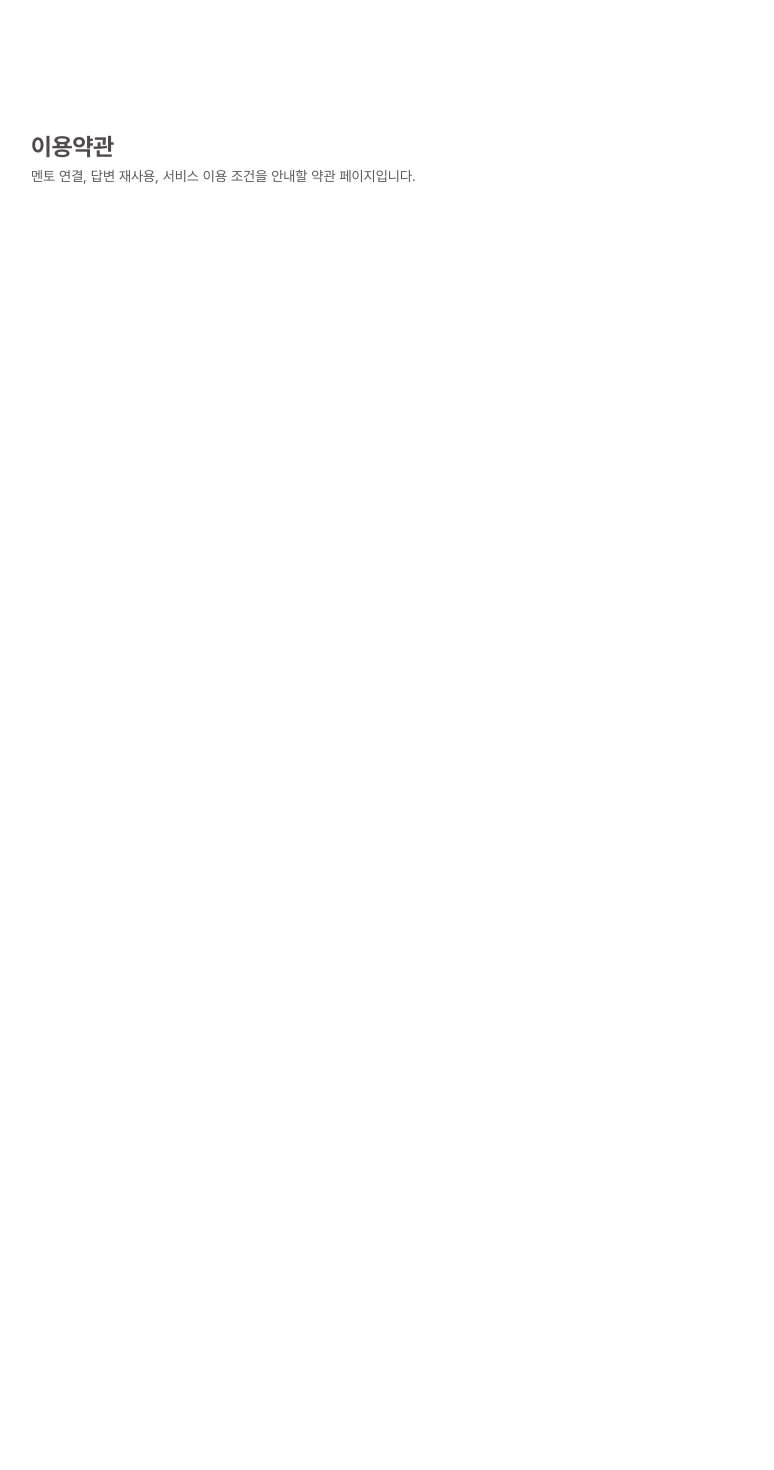
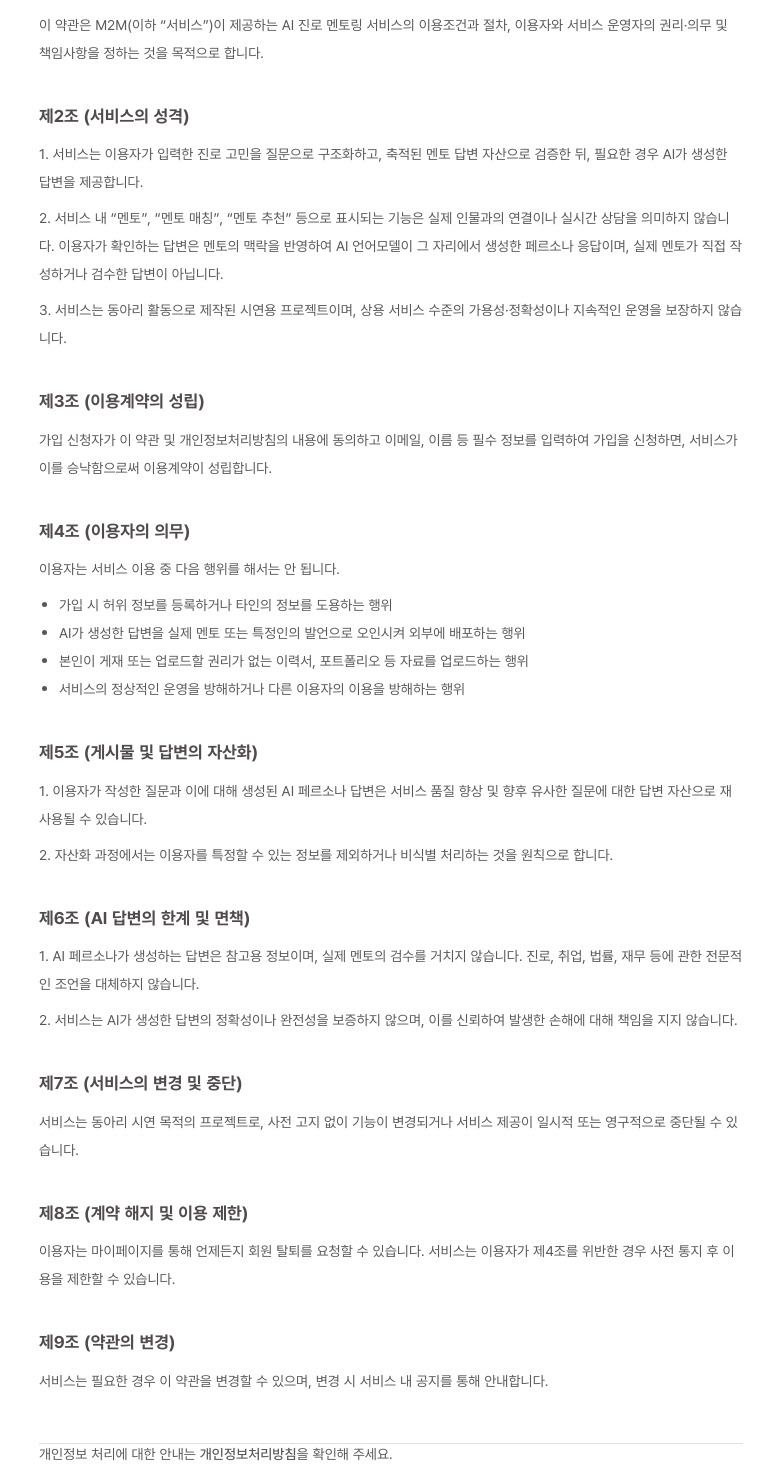
Before and after one commit to chaechae618/M2M, a Next.js app in the folder FE/: page /terms in a window 1280 px wide. Shown: the part 240-1710 px from the top of the page, without its empty margins (249-1023 px from the left). Before the commit the page ends 800 px from the top, so only its background shows below. Built offline with nearby package versions, Linux system fonts and the light colour scheme.

Commit message:
feat: 이용약관/개인정보처리방침 페이지 작성
Co-Authored-By: Claude Sonnet 5 <noreply@anthropic.com>

```diff
--- a/FE/src/app/(public)/privacy/page.tsx
+++ b/FE/src/app/(public)/privacy/page.tsx
@@ -1,9 +1,96 @@
+import Link from "next/link";
+import type { ReactNode } from "react";
+import { routes } from "@/shared/constants/routes";
+
+function Section({ title, children }: { title: string; children: ReactNode }) {
+  return (
+    <section className="flex flex-col gap-3">
+      <h2 className="text-[17px] font-bold text-brand-text">{title}</h2>
+      <div className="flex flex-col gap-2 text-sm leading-7 text-brand-muted">{children}</div>
+    </section>
+  );
+}
+
 export default function PrivacyPage() {
   return (
-    <main className="mx-auto flex min-h-screen max-w-3xl flex-col justify-center px-6">
-      <h1 className="text-2xl font-bold text-brand-text">개인정보처리방침</h1>
-      <p className="mt-4 text-sm leading-7 text-brand-muted">
-        멘토링 질문과 답변 자산화 동의 범위를 명확히 안내할 정책 페이지입니다.
+    <main className="mx-auto min-h-screen max-w-3xl px-6 py-16 sm:px-8">
+      <Link href={routes.home} className="text-sm font-medium text-brand-muted underline">
+        홈으로
+      </Link>
+
+      <h1 className="mt-6 text-2xl font-bold text-brand-text">개인정보처리방침</h1>
+      <p className="mt-2 text-sm text-brand-muted">시행일: 2026년 8월 4일</p>
+
+      <div className="mt-8 h-px w-full bg-[#e0e0e0]" />
+
+      <p className="mt-10 text-sm leading-7 text-brand-muted">
+        M2M(이하 &ldquo;서비스&rdquo;)은 이용자의 개인정보를 소중히 다루며, 개인정보 보호법 등 관련 법령을
+        준수하기 위해 노력합니다. 다만 본 서비스는 동아리 활동으로 제작된 시연용 프로젝트로, 아래 내용은 그 목적에
+        맞게 작성된 초안입니다.
+      </p>
+
+      <article className="mt-10 flex flex-col gap-9">
+        <Section title="1. 수집하는 개인정보 항목">
+          <p>서비스는 회원가입 및 AI 멘토링 제공을 위해 다음 정보를 수집합니다.</p>
+          <ul className="list-disc pl-5">
+            <li>필수: 이메일, 이름, 비밀번호(암호화 저장), 현재 상태(학생/구직/이직 등), 관심 직무·분야</li>
+            <li>선택: 이력서 및 경력기술서, 포트폴리오 파일</li>
+            <li>서비스 이용 중 생성: 상담에서 입력한 질문 내용, AI 페르소나 답변 기록</li>
+          </ul>
+        </Section>
+
+        <Section title="2. 개인정보의 수집 및 이용 목적">
+          <ul className="list-disc pl-5">
+            <li>회원 식별, 로그인 및 계정 관리</li>
+            <li>진로 고민의 질문 구조화, 기존 답변 자산 검증, AI 멘토 페르소나 매칭 및 답변 생성</li>
+            <li>이력서·포트폴리오 내용을 반영한 맞춤 답변 제공</li>
+            <li>답변 자산 축적을 통한 서비스 품질 개선</li>
+          </ul>
+        </Section>
+
+        <Section title="3. 처리 위탁 및 제3자 제공">
+          <p>
+            이용자가 입력한 질문과 업로드한 이력서·포트폴리오의 내용은 답변 생성을 위해 OpenAI 등 외부 AI
+            언어모델(LLM) API로 전송되어 처리될 수 있습니다.
+          </p>
+          <p>위 처리는 답변 생성 목적으로만 이루어지며, 이용자의 별도 동의 없이 광고 등 다른 목적으로 제3자에게 제공하지 않습니다.</p>
+        </Section>
+
+        <Section title="4. 개인정보의 보유 및 이용 기간">
+          <p>회원 탈퇴 시 지체 없이 파기하는 것을 원칙으로 합니다.</p>
+          <p>본 서비스는 시연용 프로젝트로, 별도의 장기 백업·로그 보관 정책은 운영하지 않습니다.</p>
+        </Section>
+
+        <Section title="5. 이용자의 권리">
+          <p>이용자는 언제든지 자신의 개인정보에 대한 열람, 정정, 삭제, 처리정지를 요청할 수 있습니다.</p>
+          <p>마이페이지에서 이력서·포트폴리오 삭제 및 회원 탈퇴를 직접 진행할 수 있으며, 일부 기능은 준비 중일 수 있습니다.</p>
+        </Section>
+
+        <Section title="6. 개인정보의 파기">
+          <p>
+            회원 탈퇴, 서비스 종료 등으로 개인정보가 불필요하게 된 때에는 지체 없이 파기하며, 전자적 파일 형태의
+            정보는 복구할 수 없는 방법으로 삭제합니다.
+          </p>
+        </Section>
+
+        <Section title="7. 안전성 확보조치">
+          <p>비밀번호 암호화 저장, 접근 권한 제한 등 최소한의 보호조치를 적용하고 있습니다.</p>
+          <p>다만 본 서비스는 상용 서비스 수준의 보안 인증을 받지 않은 시연용 프로젝트임을 안내드립니다.</p>
+        </Section>
+
+        <Section title="8. 문의처">
+          <p>개인정보 처리와 관련한 문의는 서비스 운영자 이메일로 연락해 주시기 바랍니다.</p>
+        </Section>
+      </article>
+
+      <div className="mt-12 h-px w-full bg-[#e0e0e0]" />
+
+      <p className="mt-6 text-sm text-brand-muted">
+        서비스 이용 조건에 대한 안내는{" "}
+        <Link href={routes.terms} className="font-medium text-brand-text underline">
+          이용약관
+        </Link>
+        을 확인해 주세요.
       </p>
     </main>
   );
--- a/FE/src/app/(public)/terms/page.tsx
+++ b/FE/src/app/(public)/terms/page.tsx
@@ -1,9 +1,115 @@
+import Link from "next/link";
+import type { ReactNode } from "react";
+import { routes } from "@/shared/constants/routes";
+
+function Section({ title, children }: { title: string; children: ReactNode }) {
+  return (
+    <section className="flex flex-col gap-3">
+      <h2 className="text-[17px] font-bold text-brand-text">{title}</h2>
+      <div className="flex flex-col gap-2 text-sm leading-7 text-brand-muted">{children}</div>
+    </section>
+  );
+}
+
 export default function TermsPage() {
   return (
-    <main className="mx-auto flex min-h-screen max-w-3xl flex-col justify-center px-6">
-      <h1 className="text-2xl font-bold text-brand-text">이용약관</h1>
-      <p className="mt-4 text-sm leading-7 text-brand-muted">
-        멘토 연결, 답변 재사용, 서비스 이용 조건을 안내할 약관 페이지입니다.
+    <main className="mx-auto min-h-screen max-w-3xl px-6 py-16 sm:px-8">
+      <Link href={routes.home} className="text-sm font-medium text-brand-muted underline">
+        홈으로
+      </Link>
+
+      <h1 className="mt-6 text-2xl font-bold text-brand-text">이용약관</h1>
+      <p className="mt-2 text-sm text-brand-muted">시행일: 2026년 8월 4일</p>
+
+      <div className="mt-8 h-px w-full bg-[#e0e0e0]" />
+
+      <article className="mt-10 flex flex-col gap-9">
+        <Section title="제1조 (목적)">
+          <p>
+            이 약관은 M2M(이하 &ldquo;서비스&rdquo;)이 제공하는 AI 진로 멘토링 서비스의 이용조건과 절차, 이용자와
+            서비스 운영자의 권리·의무 및 책임사항을 정하는 것을 목적으로 합니다.
+          </p>
+        </Section>
+
+        <Section title="제2조 (서비스의 성격)">
+          <p>
+            1. 서비스는 이용자가 입력한 진로 고민을 질문으로 구조화하고, 축적된 멘토 답변 자산으로 검증한 뒤, 필요한
+            경우 AI가 생성한 답변을 제공합니다.
+          </p>
+          <p>
+            2. 서비스 내 &ldquo;멘토&rdquo;, &ldquo;멘토 매칭&rdquo;, &ldquo;멘토 추천&rdquo; 등으로 표시되는 기능은
+            실제 인물과의 연결이나 실시간 상담을 의미하지 않습니다. 이용자가 확인하는 답변은 멘토의 맥락을 반영하여
+            AI 언어모델이 그 자리에서 생성한 페르소나 응답이며, 실제 멘토가 직접 작성하거나 검수한 답변이 아닙니다.
+          </p>
+          <p>
+            3. 서비스는 동아리 활동으로 제작된 시연용 프로젝트이며, 상용 서비스 수준의 가용성·정확성이나 지속적인
+            운영을 보장하지 않습니다.
+          </p>
+        </Section>
+
+        <Section title="제3조 (이용계약의 성립)">
+          <p>
+            가입 신청자가 이 약관 및 개인정보처리방침의 내용에 동의하고 이메일, 이름 등 필수 정보를 입력하여
+            가입을 신청하면, 서비스가 이를 승낙함으로써 이용계약이 성립합니다.
+          </p>
+        </Section>
+
+        <Section title="제4조 (이용자의 의무)">
+          <p>이용자는 서비스 이용 중 다음 행위를 해서는 안 됩니다.</p>
+          <ul className="list-disc pl-5">
+            <li>가입 시 허위 정보를 등록하거나 타인의 정보를 도용하는 행위</li>
+            <li>AI가 생성한 답변을 실제 멘토 또는 특정인의 발언으로 오인시켜 외부에 배포하는 행위</li>
+            <li>본인이 게재 또는 업로드할 권리가 없는 이력서, 포트폴리오 등 자료를 업로드하는 행위</li>
+            <li>서비스의 정상적인 운영을 방해하거나 다른 이용자의 이용을 방해하는 행위</li>
+          </ul>
+        </Section>
+
+        <Section title="제5조 (게시물 및 답변의 자산화)">
+          <p>
+            1. 이용자가 작성한 질문과 이에 대해 생성된 AI 페르소나 답변은 서비스 품질 향상 및 향후 유사한 질문에
+            대한 답변 자산으로 재사용될 수 있습니다.
+          </p>
+          <p>2. 자산화 과정에서는 이용자를 특정할 수 있는 정보를 제외하거나 비식별 처리하는 것을 원칙으로 합니다.</p>
+        </Section>
+
+        <Section title="제6조 (AI 답변의 한계 및 면책)">
+          <p>
+            1. AI 페르소나가 생성하는 답변은 참고용 정보이며, 실제 멘토의 검수를 거치지 않습니다. 진로, 취업,
+            법률, 재무 등에 관한 전문적인 조언을 대체하지 않습니다.
+          </p>
+          <p>
+            2. 서비스는 AI가 생성한 답변의 정확성이나 완전성을 보증하지 않으며, 이를 신뢰하여 발생한 손해에 대해
+            책임을 지지 않습니다.
+          </p>
+        </Section>
+
+        <Section title="제7조 (서비스의 변경 및 중단)">
+          <p>
+            서비스는 동아리 시연 목적의 프로젝트로, 사전 고지 없이 기능이 변경되거나 서비스 제공이 일시적 또는
+            영구적으로 중단될 수 있습니다.
+          </p>
+        </Section>
+
+        <Section title="제8조 (계약 해지 및 이용 제한)">
+          <p>
+            이용자는 마이페이지를 통해 언제든지 회원 탈퇴를 요청할 수 있습니다. 서비스는 이용자가 제4조를 위반한
+            경우 사전 통지 후 이용을 제한할 수 있습니다.
+          </p>
+        </Section>
+
+        <Section title="제9조 (약관의 변경)">
+          <p>서비스는 필요한 경우 이 약관을 변경할 수 있으며, 변경 시 서비스 내 공지를 통해 안내합니다.</p>
+        </Section>
+      </article>
+
+      <div className="mt-12 h-px w-full bg-[#e0e0e0]" />
+
+      <p className="mt-6 text-sm text-brand-muted">
+        개인정보 처리에 대한 안내는{" "}
+        <Link href={routes.privacy} className="font-medium text-brand-text underline">
+          개인정보처리방침
+        </Link>
+        을 확인해 주세요.
       </p>
     </main>
   );
```
